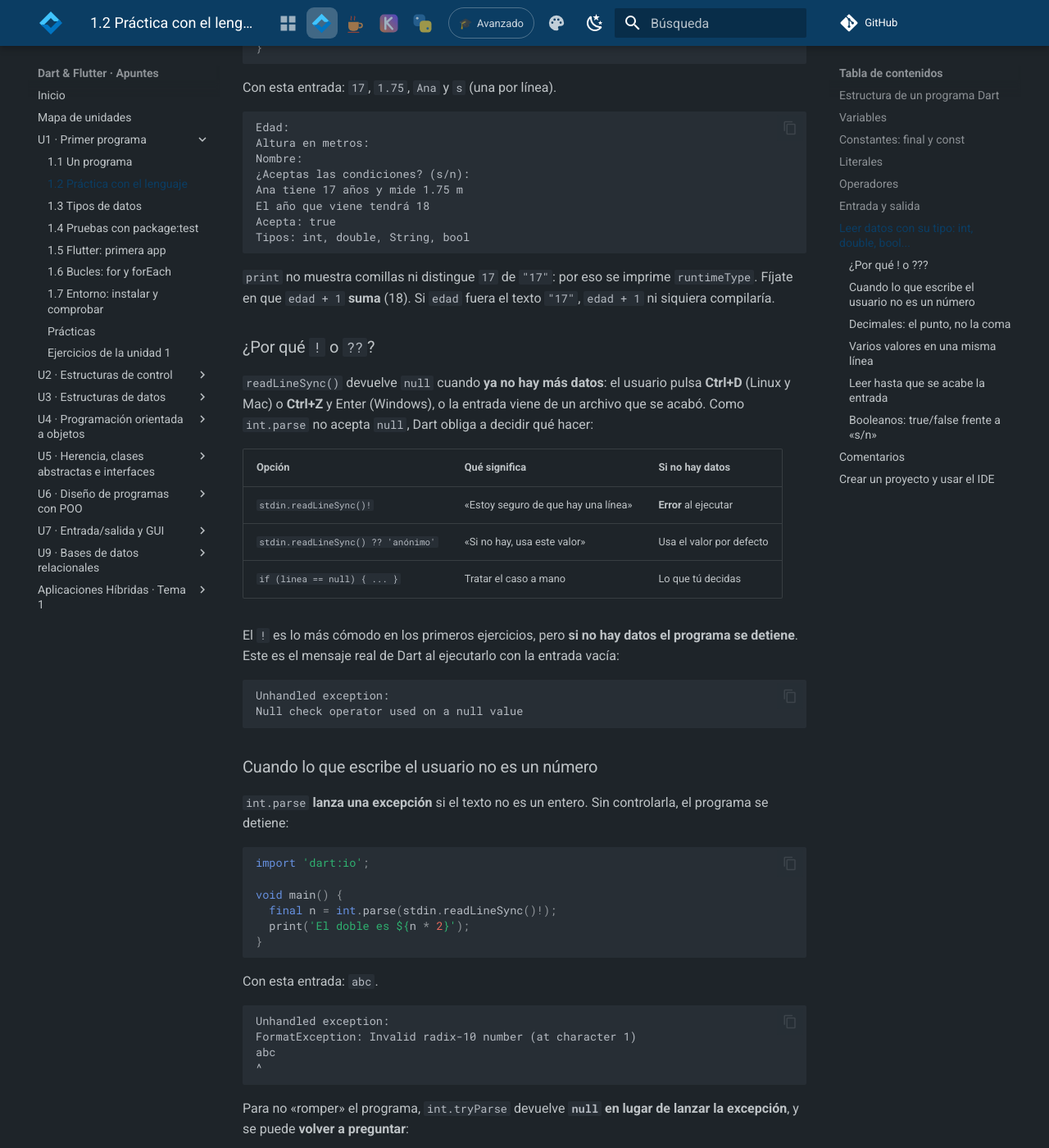
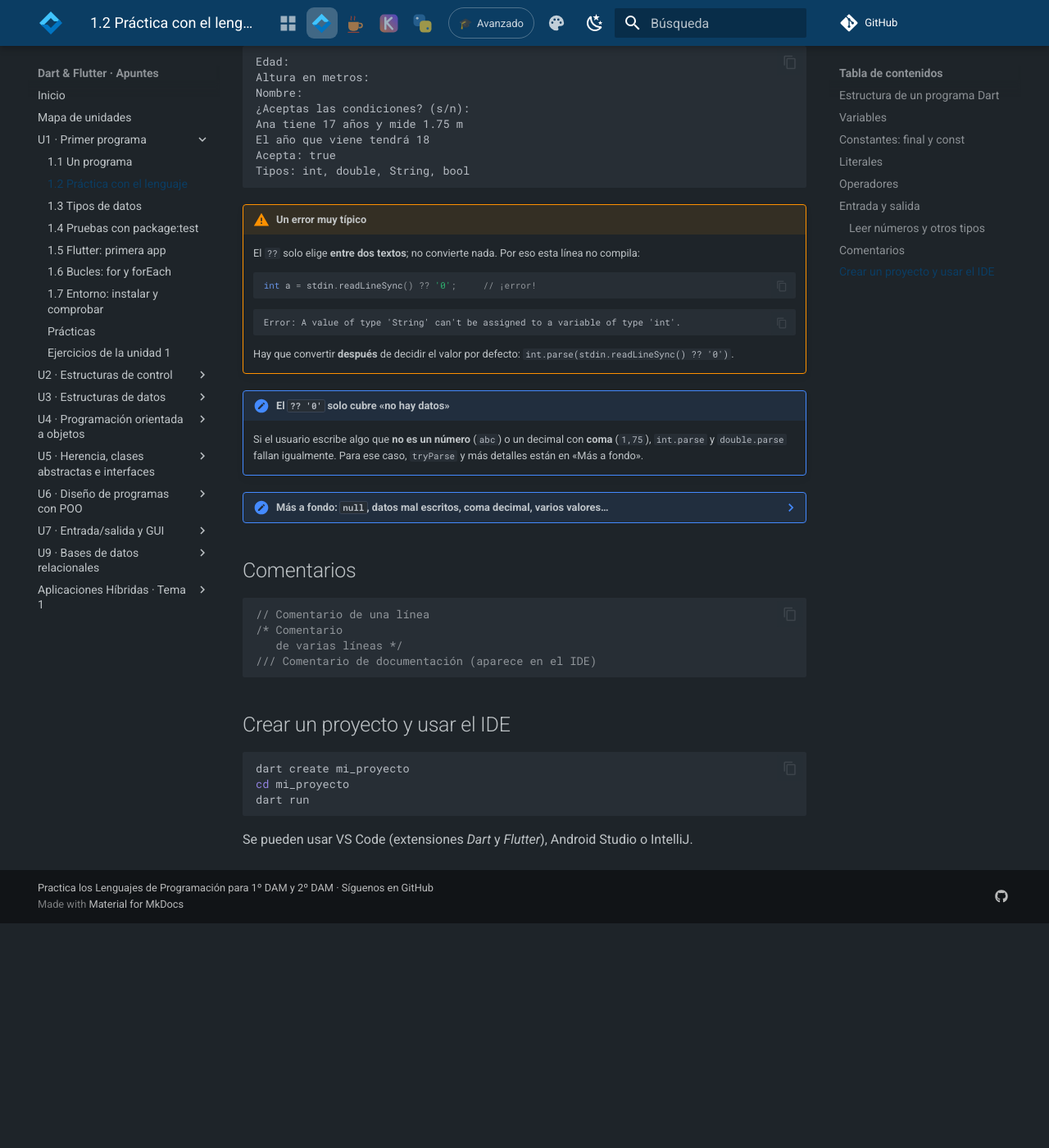
Before and after one commit to apuntes-dam/dart-flutter-apuntes, an MkDocs documentation site: the page built from docs/u01/02-lenguaje.md, in a window 1280 px wide and 1400 px high, scrolled down 2775 px. Shown: the whole window at 82% size. Built offline with MkDocs 1.6.1 and Material for MkDocs 9.7.7, drawn with Linux system fonts in a browser that asks for light colours; comment, search, counter and statistics services are not loaded; after the commit the page ends 3901 px from its top, so only the background shows below that; some of the changed text lies outside the part shown.

Commit message:
Leer datos con su tipo: mini-apartado visible y desplegable «Más a fondo» (Dart); trampas de Scanner (Java)
Co-Authored-By: Claude Sonnet 5.5 <noreply@anthropic.com>

````diff
--- a/docs/u01/02-lenguaje.md
+++ b/docs/u01/02-lenguaje.md
@@ -70,30 +70,29 @@ void main() {
 }
 ```
 
-Para leer **números y otros tipos** (con `int.parse`, `tryParse`...) mira la sección [Leer datos con su tipo](#leer-datos-con-su-tipo-int-double-bool).
 
-## Leer datos con su tipo: `int`, `double`, `bool`...
+### Leer números y otros tipos
 
-`stdin.readLineSync()` siempre devuelve **texto**, y su tipo es **`String?`**: «un texto **o `null`**». Para guardar un número en una variable `int` o `double` hay que **convertir** ese texto, y para decidir qué hacer cuando no hay datos hay que tratar el `null`.
+`stdin.readLineSync()` devuelve siempre **texto**, y puede ser `null` si ya no hay datos (por eso se escribe `?? '0'`). Para guardar un número hay que **convertir** ese texto:
 
 | Quiero leer… | Cómo se escribe | Tipo que queda |
 |---|---|---|
-| Un texto | `stdin.readLineSync() ?? ''` | `String` |
-| Un entero | `int.parse(stdin.readLineSync()!)` | `int` |
-| Un decimal | `double.parse(stdin.readLineSync()!)` | `double` |
-| Un sí/no | `(stdin.readLineSync() ?? '').trim().toLowerCase() == 's'` | `bool` |
-| Varios números en una línea | `...split(' ').map(int.parse).toList()` | `List<int>` |
+| Un texto | `final texto = stdin.readLineSync() ?? '';` | `String` |
+| Un entero | `final n = int.parse(stdin.readLineSync() ?? '0');` | `int` |
+| Un decimal | `var coste = double.parse(stdin.readLineSync() ?? '0');` | `double` |
+| Un sí/no | `final acepta = (stdin.readLineSync() ?? '').trim().toLowerCase() == 's';` | `bool` |
+| Varios números en una línea | `final v = (stdin.readLineSync() ?? '').split(' ').map(int.parse).toList();` | `List<int>` |
 
-Los cuatro primeros, juntos en un programa, con la comprobación del tipo de cada variable:
+Los cuatro primeros, en un programa (con `var` o `final` Dart deduce el tipo; `runtimeType` lo comprueba):
 
 ```dart
 import 'dart:io';
 
 void main() {
   print('Edad:');
-  final edad = int.parse(stdin.readLineSync()!);              // int
+  final edad = int.parse(stdin.readLineSync() ?? '0');        // int
   print('Altura en metros:');
-  final altura = double.parse(stdin.readLineSync()!);         // double
+  final altura = double.parse(stdin.readLineSync() ?? '0');   // double
   print('Nombre:');
   final nombre = stdin.readLineSync() ?? 'anónimo';           // String
   print('¿Aceptas las condiciones? (s/n):');
@@ -119,186 +118,195 @@ Acepta: true
 Tipos: int, double, String, bool
 ```
 
-`print` no muestra comillas ni distingue `17` de `"17"`: por eso se imprime `runtimeType`. Fíjate en que `edad + 1` **suma** (18). Si `edad` fuera el texto `"17"`, `edad + 1` ni siquiera compilaría.
+!!! warning "Un error muy típico"
+    El `??` solo elige **entre dos textos**; no convierte nada. Por eso esta línea no compila:
 
-### ¿Por qué `!` o `??`?
+    ```dart
+    int a = stdin.readLineSync() ?? '0';     // ¡error!
+    ```
 
-`readLineSync()` devuelve `null` cuando **ya no hay más datos**: el usuario pulsa **Ctrl+D** (Linux y Mac) o **Ctrl+Z** y Enter (Windows), o la entrada viene de un archivo que se acabó. Como `int.parse` no acepta `null`, Dart obliga a decidir qué hacer:
+    ```text
+    Error: A value of type 'String' can't be assigned to a variable of type 'int'.
+    ```
 
-| Opción | Qué significa | Si no hay datos |
-|---|---|---|
-| `stdin.readLineSync()!` | «Estoy seguro de que hay una línea» | **Error** al ejecutar |
-| `stdin.readLineSync() ?? 'anónimo'` | «Si no hay, usa este valor» | Usa el valor por defecto |
-| `if (linea == null) { ... }` | Tratar el caso a mano | Lo que tú decidas |
+    Hay que convertir **después** de decidir el valor por defecto: `int.parse(stdin.readLineSync() ?? '0')`.
 
-El `!` es lo más cómodo en los primeros ejercicios, pero **si no hay datos el programa se detiene**. Este es el mensaje real de Dart al ejecutarlo con la entrada vacía:
+!!! note "El `?? '0'` solo cubre «no hay datos»"
+    Si el usuario escribe algo que **no es un número** (`abc`) o un decimal con **coma** (`1,75`), `int.parse` y `double.parse` fallan igualmente. Para ese caso, `tryParse` y más detalles están en «Más a fondo».
 
-```text
-Unhandled exception:
-Null check operator used on a null value
-```
+??? note "Más a fondo: `null`, datos mal escritos, coma decimal, varios valores…"
+    **¿Qué es `String?` y para qué sirven `!` y `??`?**
 
-### Cuando lo que escribe el usuario no es un número
+    `readLineSync()` devuelve `null` cuando **ya no hay más datos**: el usuario pulsa **Ctrl+D** (Linux y Mac) o **Ctrl+Z** y Enter (Windows), o la entrada viene de un archivo que se acabó. Como `int.parse` no acepta `null`, Dart obliga a decidir qué hacer:
 
-`int.parse` **lanza una excepción** si el texto no es un entero. Sin controlarla, el programa se detiene:
+    | Opción | Qué significa | Si no hay datos |
+    |---|---|---|
+    | `stdin.readLineSync()!` | «Estoy seguro de que hay una línea» | **Error** al ejecutar |
+    | `stdin.readLineSync() ?? '0'` | «Si no hay, usa este valor» | Usa el valor por defecto |
+    | `if (linea == null) { ... }` | Tratar el caso a mano | Lo que tú decidas |
 
-```dart
-import 'dart:io';
+    Con `!`, si no hay datos el programa se detiene. Este es el mensaje real de Dart con la entrada vacía:
 
-void main() {
-  final n = int.parse(stdin.readLineSync()!);
-  print('El doble es ${n * 2}');
-}
-```
+    ```text
+    Unhandled exception:
+    Null check operator used on a null value
+    ```
 
-Con esta entrada: `abc`.
+    **Cuando lo que escribe el usuario no es un número**
 
-```text
-Unhandled exception:
-FormatException: Invalid radix-10 number (at character 1)
-abc
-^
-```
+    `int.parse` **lanza una excepción** si el texto no es un entero. Sin controlarla, el programa se detiene:
 
-Para no «romper» el programa, `int.tryParse` devuelve **`null` en lugar de lanzar la excepción**, y se puede **volver a preguntar**:
+    ```dart
+    import 'dart:io';
 
-```dart
-import 'dart:io';
+    void main() {
+      final n = int.parse(stdin.readLineSync() ?? '0');
+      print('El doble es ${n * 2}');
+    }
+    ```
 
-int pedirEntero(String mensaje) {
-  while (true) {
-    print(mensaje);
-    final linea = stdin.readLineSync();
-    if (linea == null) throw StateError('No hay más datos de entrada');
-    final n = int.tryParse(linea);                         // null si no es un entero (ya ignora los espacios de los lados)
-    if (n != null) return n;
-    print('  Eso no es un número entero. Prueba otra vez.');
-  }
-}
+    Con esta entrada: `abc`.
 
-void main() {
-  final n = pedirEntero('Escribe un número entero:');
-  print('Has escrito el $n');
-}
-```
+    ```text
+    Unhandled exception:
+    FormatException: Invalid radix-10 number (at character 1)
+    abc
+    ^
+    ```
 
-Con esta entrada: `abc`, `4.5` y `  12  ` (con espacios), una por línea. Ni `abc` ni `4.5` son enteros; `parse` y `tryParse` ya ignoran los espacios de los lados.
+    `int.tryParse` devuelve **`null` en lugar de lanzar la excepción**, y así se puede **volver a preguntar**:
 
-```text
-Escribe un número entero:
-  Eso no es un número entero. Prueba otra vez.
-Escribe un número entero:
-  Eso no es un número entero. Prueba otra vez.
-Escribe un número entero:
-Has escrito el 12
-```
+    ```dart
+    import 'dart:io';
 
-Fíjate en que también se trata el `null` (`if (linea == null) throw ...`): si la entrada se acabara, el bucle **no se quedaría preguntando para siempre**.
+    int pedirEntero(String mensaje) {
+      while (true) {
+        print(mensaje);
+        final linea = stdin.readLineSync();
+        if (linea == null) throw StateError('No hay más datos de entrada');
+        final n = int.tryParse(linea);                         // null si no es un entero (ya ignora los espacios de los lados)
+        if (n != null) return n;
+        print('  Eso no es un número entero. Prueba otra vez.');
+      }
+    }
 
-### Decimales: el punto, no la coma
+    void main() {
+      final n = pedirEntero('Escribe un número entero:');
+      print('Has escrito el $n');
+    }
+    ```
 
-`double.parse` y `double.tryParse` entienden **el punto** como separador decimal. Si alguien escribe `1,75`, no es un `double` para Dart; hay que cambiar la coma por un punto antes de convertir:
+    Con esta entrada: `abc`, `4.5` y `  12  ` (con espacios), una por línea. Ni `abc` ni `4.5` son enteros; `parse` y `tryParse` ya ignoran los espacios de los lados.
 
-```dart
-import 'dart:io';
+    ```text
+    Escribe un número entero:
+      Eso no es un número entero. Prueba otra vez.
+    Escribe un número entero:
+      Eso no es un número entero. Prueba otra vez.
+    Escribe un número entero:
+    Has escrito el 12
+    ```
 
-void main() {
-  final texto = stdin.readLineSync()!;
-  print(double.tryParse(texto));                       // null: con coma no es un double
-  print(double.tryParse(texto.replaceAll(',', '.')));  // 1.75: se cambia la coma por el punto
-}
-```
+    También se trata el `null` (`if (linea == null) throw ...`): si la entrada se acabara, el bucle **no se quedaría preguntando para siempre**. Otra forma corta, con valor por defecto: `var coste = double.tryParse(stdin.readLineSync() ?? '') ?? 0;`.
 
-Con esta entrada: `1,75`.
+    **Decimales: el punto, no la coma**
 
-```text
-null
-1.75
-```
+    `double.parse` y `double.tryParse` entienden **el punto** como separador decimal. Con `1,75` hay que cambiar la coma por un punto antes de convertir:
 
-### Varios valores en una misma línea
+    ```dart
+    import 'dart:io';
 
-Con `split` se parte la línea en trozos y con `map(int.parse)` se convierte cada uno. El patrón `RegExp(r'\s+')` significa «uno o más espacios seguidos», así que sobran los espacios de más:
+    void main() {
+      final texto = stdin.readLineSync()!;
+      print(double.tryParse(texto));                       // null: con coma no es un double
+      print(double.tryParse(texto.replaceAll(',', '.')));  // 1.75: se cambia la coma por el punto
+    }
+    ```
 
-```dart
-import 'dart:io';
+    Con esta entrada: `1,75`.
 
-void main() {
-  final numeros = (stdin.readLineSync() ?? '')
-      .trim()
-      .split(RegExp(r'\s+'))        // uno o más espacios seguidos
-      .map(int.parse)
-      .toList();
-  print(numeros);
-  print('Suma: ${numeros.reduce((a, b) => a + b)}');
-}
-```
+    ```text
+    null
+    1.75
+    ```
 
-Con esta entrada: `3 4  5` (con dos espacios entre el 4 y el 5).
+    **Varios valores en una misma línea**
 
-```text
-[3, 4, 5]
-Suma: 12
-```
+    Con `split` se parte la línea y con `map(int.parse)` se convierte cada trozo. `RegExp(r'\s+')` significa «uno o más espacios seguidos»:
 
-### Leer hasta que se acabe la entrada
+    ```dart
+    import 'dart:io';
 
-Como `readLineSync()` devuelve `null` al final, se puede leer **línea a línea hasta que no haya más**. Aquí, ignorando lo que no sea un número:
+    void main() {
+      final numeros = (stdin.readLineSync() ?? '')
+          .trim()
+          .split(RegExp(r'\s+'))        // uno o más espacios seguidos
+          .map(int.parse)
+          .toList();
+      print(numeros);
+      print('Suma: ${numeros.reduce((a, b) => a + b)}');
+    }
+    ```
 
-```dart
-import 'dart:io';
+    Con esta entrada: `3 4  5` (con dos espacios entre el 4 y el 5).
 
-void main() {
-  var suma = 0;
-  String? linea;
-  while ((linea = stdin.readLineSync()) != null) {        // null cuando no hay más líneas
-    final n = int.tryParse(linea!.trim());
-    if (n == null) {
-      print('Ignorada: "$linea"');
-      continue;
+    ```text
+    [3, 4, 5]
+    Suma: 12
+    ```
+
+    **Leer hasta que se acabe la entrada**
+
+    Como `readLineSync()` devuelve `null` al final, se puede leer línea a línea **hasta que no haya más**, ignorando lo que no sea un número:
+
+    ```dart
+    import 'dart:io';
+
+    void main() {
+      var suma = 0;
+      String? linea;
+      while ((linea = stdin.readLineSync()) != null) {        // null cuando no hay más líneas
+        final n = int.tryParse(linea!.trim());
+        if (n == null) {
+          print('Ignorada: "$linea"');
+          continue;
+        }
+        suma += n;
+      }
+      print('Suma: $suma');
     }
-    suma += n;
-  }
-  print('Suma: $suma');
-}
-```
+    ```
 
-Con esta entrada: `10`, `20`, `hola` y `5`, una por línea.
+    Con esta entrada: `10`, `20`, `hola` y `5`, una por línea.
 
-```text
-Ignorada: "hola"
-Suma: 35
-```
+    ```text
+    Ignorada: "hola"
+    Suma: 35
+    ```
 
-### Booleanos: `true`/`false` frente a «s/n»
+    **Booleanos: `true`/`false` frente a «s/n»**
 
-Desde Dart 3 existe `bool.parse`, pero solo entiende las palabras **`true` y `false`** (con `caseSensitive: false` ignora las mayúsculas). Para preguntas como «¿Aceptas? (s/n)» lo habitual es **comparar el texto con una letra**, como se hizo en el primer ejemplo.
+    Desde Dart 3 existe `bool.parse`, pero solo entiende las palabras **`true` y `false`** (con `caseSensitive: false` ignora las mayúsculas). Para preguntas como «¿Aceptas? (s/n)» lo habitual es **comparar el texto con una letra**, como en el primer ejemplo.
 
-```dart
-import 'dart:io';
+    ```dart
+    import 'dart:io';
 
-void main() {
-  final a = bool.parse(stdin.readLineSync()!, caseSensitive: false);
-  final b = bool.parse(stdin.readLineSync()!);
-  print('$a $b');
-  print(bool.tryParse('si'));                             // null: solo reconoce true y false
-}
-```
+    void main() {
+      final a = bool.parse(stdin.readLineSync()!, caseSensitive: false);
+      final b = bool.parse(stdin.readLineSync()!);
+      print('$a $b');
+      print(bool.tryParse('si'));                             // null: solo reconoce true y false
+    }
+    ```
 
-Con esta entrada: `TRUE` y `false`.
+    Con esta entrada: `TRUE` y `false`.
 
-```text
-true false
-null
-```
+    ```text
+    true false
+    null
+    ```
 
-!!! tip "En resumen"
-    1. `readLineSync()` da **texto o `null`**.
-    2. Para un número: `int.parse(...)` / `double.parse(...)`; para **no fallar** con datos mal escritos: `tryParse`, que devuelve `null` si no puede.
-    3. Para un sí/no: **compara** (`== 's'`).
-    4. Los decimales llevan **punto**.
-
-Las salidas de esta sección se han obtenido **ejecutando cada programa con Dart 3.13 y la entrada indicada**.
+    Las salidas de esta sección se han obtenido **ejecutando cada programa con Dart 3.13 y la entrada indicada**.
 
 ## Comentarios
 
````
